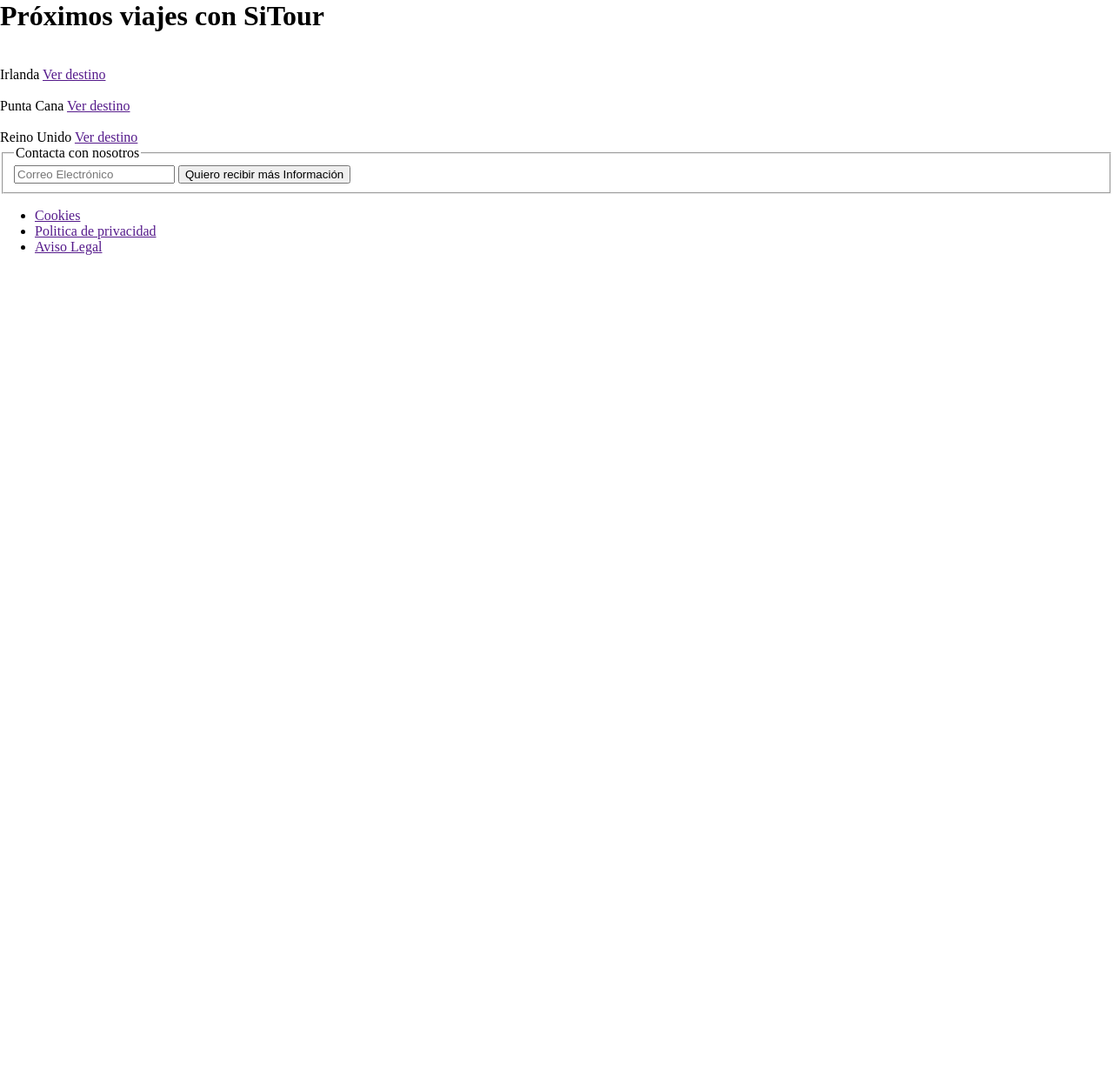
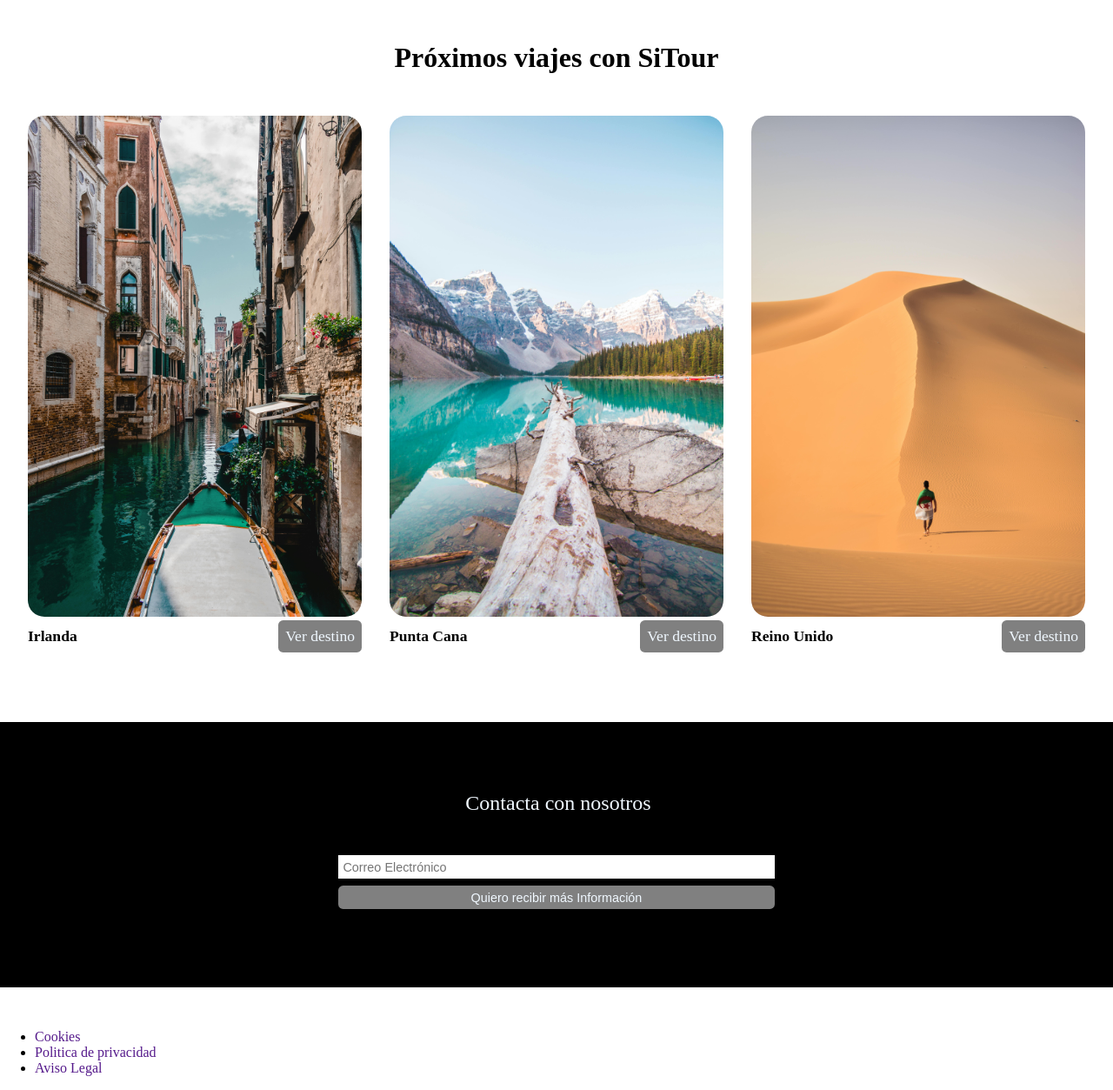
Before and after one commit to joseeramirezzz/2SMR_APPWEB, a PHP site: page / in a window 1280 px wide. Shown: the part 309-1562 px from the top of the page at 87% size. Before the commit the page ends 602 px from the top, so only its background shows below. Run offline with PHP 8.4, Linux system fonts and the light colour scheme.

Commit message:
html y css casi terminado

```diff
--- a/CSS/Style.css
+++ b/CSS/Style.css
@@ -17,10 +17,146 @@
     align-items: center;
 }
 
-.cabecera__nav__list{
+.cabecera__nav__list{ /* poniendole flex puedes jugar con su posicionamiento y más*/
     display: flex;
 }
 
-.cabecera__logo{
+.cabecera__logo{  /* ajusta el tamaño de la imagen*/
     width: 30%;
 }
+
+.cabecera__nav__list__enlace{  /* Le pone margen a la lista y cambia color*/
+
+    margin-right: 1rem ;
+    color:aliceblue;
+    font-size: 1.3rem;
+
+}
+
+.cabecera__nav__list__enlace:hover{ /* esto es una semiclase, HOVER se crea para darle formato cuando ponemos el raton encima*/
+
+    color: chartreuse;
+}
+
+
+
+ a{  /* Quita los subrayados de los enlaces (etiqueta a es la de los enlaces)*/
+     text-decoration: none;
+}
+
+/* --------- Seccion principal ---------------*/
+
+.principal{
+    display: flex;
+    flex-direction: column;
+    padding-top: 3rem;
+    margin-bottom: 3rem;
+    align-items: center;
+
+}
+
+.principal__titulo{
+    width: 100%;
+    text-align: center;
+    margin-bottom:3rem ;
+}
+
+.principal__viajes{
+    display: flex;
+    width: 100%;
+    justify-content: space-evenly
+
+}
+
+.principal__viajes__art{
+    width: 30%;
+
+}
+
+.principal__viajes__art__image{
+    width: 100%;
+    border-radius: 1.2rem;
+}
+
+.principal__viajes__art__contenedor{
+    display: flex;
+    justify-content: space-between;
+    align-items: center;
+}
+
+.principal__viajes__art__contenedor__texto{
+    font-weight: bold;
+    font-size: 1.1rem;
+    width: 50%;
+}
+
+.principal__viajes__art__contenedor__enlace{
+    background-color: gray;
+    border-radius: 0.35rem;
+    padding: 0.5rem;
+    color: aliceblue;
+    font-size: 1.1rem;
+    margin-left: 0.5rem;
+    text-align: center;
+
+
+}
+
+.principal__viajes__art__contenedor__enlace:hover{
+    background-color: black;
+}
+
+.principal__contacto{
+    width: 100%;
+    background-color: black;
+    margin-top: 5rem;
+}
+
+.principal__contacto__form__contenedor{
+    display: flex;
+    flex-direction: column;
+    border: 0;
+    margin: 0;
+    align-items: center;
+    margin-top: 5rem;
+    margin-bottom: 5rem;
+}
+
+.principal__contacto__form__contenedor__titulo{
+    width: 100%;
+    text-align: center;
+    color: aliceblue;
+    font-size: 1.5rem;
+    margin-bottom: 2.5rem;
+
+}
+
+.principal__contacto__form__contenedor__div{
+    width: 40%;
+    display: flex;
+    flex-direction: column;
+}
+
+.principal__contacto__form__contenedor__div__email{
+    margin-bottom: 0.5rem;
+    padding: 0.35rem;
+    border: 0;
+    font-size: 0.9rem;
+}
+
+.principal__contacto__form__contenedor__div__boton{
+    padding: 0.35rem;
+    border: 0;
+    text-align: center;
+    padding-left: 0.25rem;
+    padding-right: 0.25rem;
+    border-radius: 0.35rem;
+    background-color: gray;
+    color: aliceblue;
+    font-size: 0.9rem;
+}
+
+.principal__contacto__form__contenedor__div__boton:hover{
+    background-color: yellow;
+    color: black;
+}
--- a/index.html
+++ b/index.html
@@ -4,6 +4,9 @@
     <meta charset="UTF-8">
     <meta name="viewport" content="width=device-width, initial-scale=1.0">
     <title>Sitour</title>
+    <link rel="preconnect" href="https://fonts.googleapis.com">
+<link rel="preconnect" href="https://fonts.gstatic.com" crossorigin>
+<link href="https://fonts.googleapis.com/css2?family=Roboto:ital,wght@0,100;0,300;0,400;0,500;0,700;0,900;1,100;1,300;1,400;1,500;1,700;1,900&display=swap" rel="stylesheet">
     <link rel="stylesheet" href="/CSS/Style.css">
 </head>
 <body>
@@ -18,38 +21,40 @@
             </ul>
         </nav>
     </header>
-    <main>
-        <h1> Próximos viajes con SiTour</h1>
-        <section>
-            <article>
-                <img src="" alt="">
-                <div>
-                    <span>Irlanda</span>
-                    <a href="">Ver destino</a>
+    <main class="principal">
+        <h1 class="principal__titulo"> Próximos viajes con SiTour</h1>
+        <section class="principal__viajes">
+            <article class="principal__viajes__art">
+                <img class="principal__viajes__art__image" src="/Img/destino1.jpg" alt="">
+                <div class = "principal__viajes__art__contenedor">
+                    <span class=" principal__viajes__art__contenedor__texto">Irlanda</span>
+                    <a class=" principal__viajes__art__contenedor__enlace" href="">Ver destino</a>
                 </div>
             </article>
-            <article>
-                <img src="" alt="">
-                <div>
-                    <span>Punta Cana</span>
-                    <a href="">Ver destino</a>
+            <article class="principal__viajes__art">
+                <img class="principal__viajes__art__image" src="/Img/destino2.jpg" alt="">
+                <div class = "principal__viajes__art__contenedor">
+                    <span class=" principal__viajes__art__contenedor__texto">Punta Cana</span>
+                    <a class=" principal__viajes__art__contenedor__enlace" href="">Ver destino</a>
                 </div>
             </article>
-            <article>
-                <img src="" alt="">
-                <div>
-                    <span>Reino Unido</span>
-                    <a href="">Ver destino</a>
+            <article class="principal__viajes__art">
+                <img class="principal__viajes__art__image" src="/Img/destino3.jpg" alt="">
+                <div class = "principal__viajes__art__contenedor">
+                    <span class=" principal__viajes__art__contenedor__texto">Reino Unido</span>
+                    <a class=" principal__viajes__art__contenedor__enlace" href="">Ver destino</a>
                 </div>
             </article>
         </section>
-        <section>
-            <form action="">
-                <fieldset>
-                    <legend>Contacta con nosotros</legend>
-                    <input type="email" placeholder="Correo Electrónico">
-                    <input type="submit" value="Quiero recibir más Información">
 
+        <section class="principal__contacto">
+            <form class="principal__contacto__form" action="">
+                <fieldset class="principal__contacto__form__contenedor">
+                    <legend class="principal__contacto__form__contenedor__titulo">Contacta con nosotros</legend>
+                    <div class="principal__contacto__form__contenedor__div">
+                        <input class="principal__contacto__form__contenedor__div__email" type="email" placeholder="Correo Electrónico">
+                        <input class="principal__contacto__form__contenedor__div__boton" type="submit" value="Quiero recibir más Información">
+                    </div>
                 </fieldset>
 
             </form>
```
